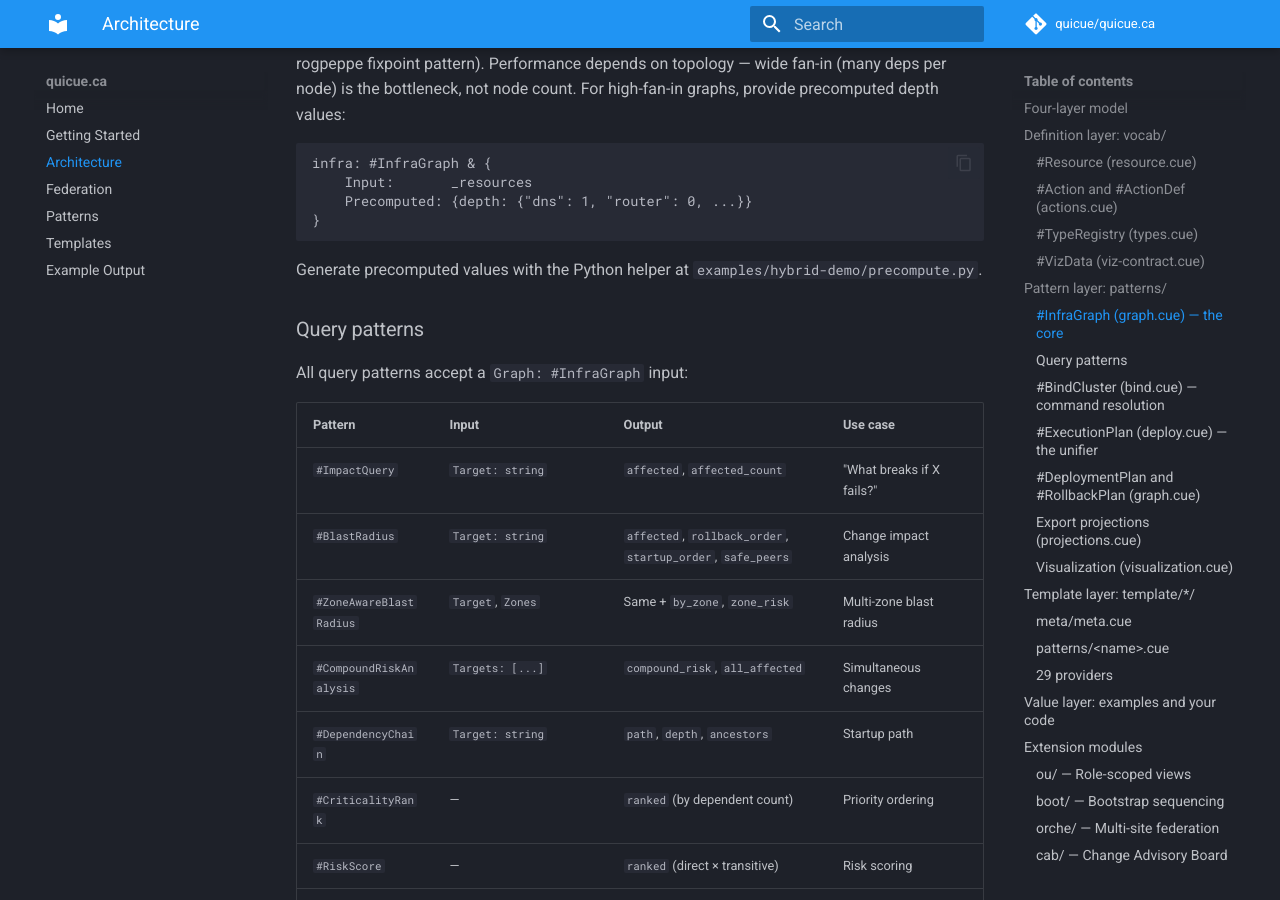
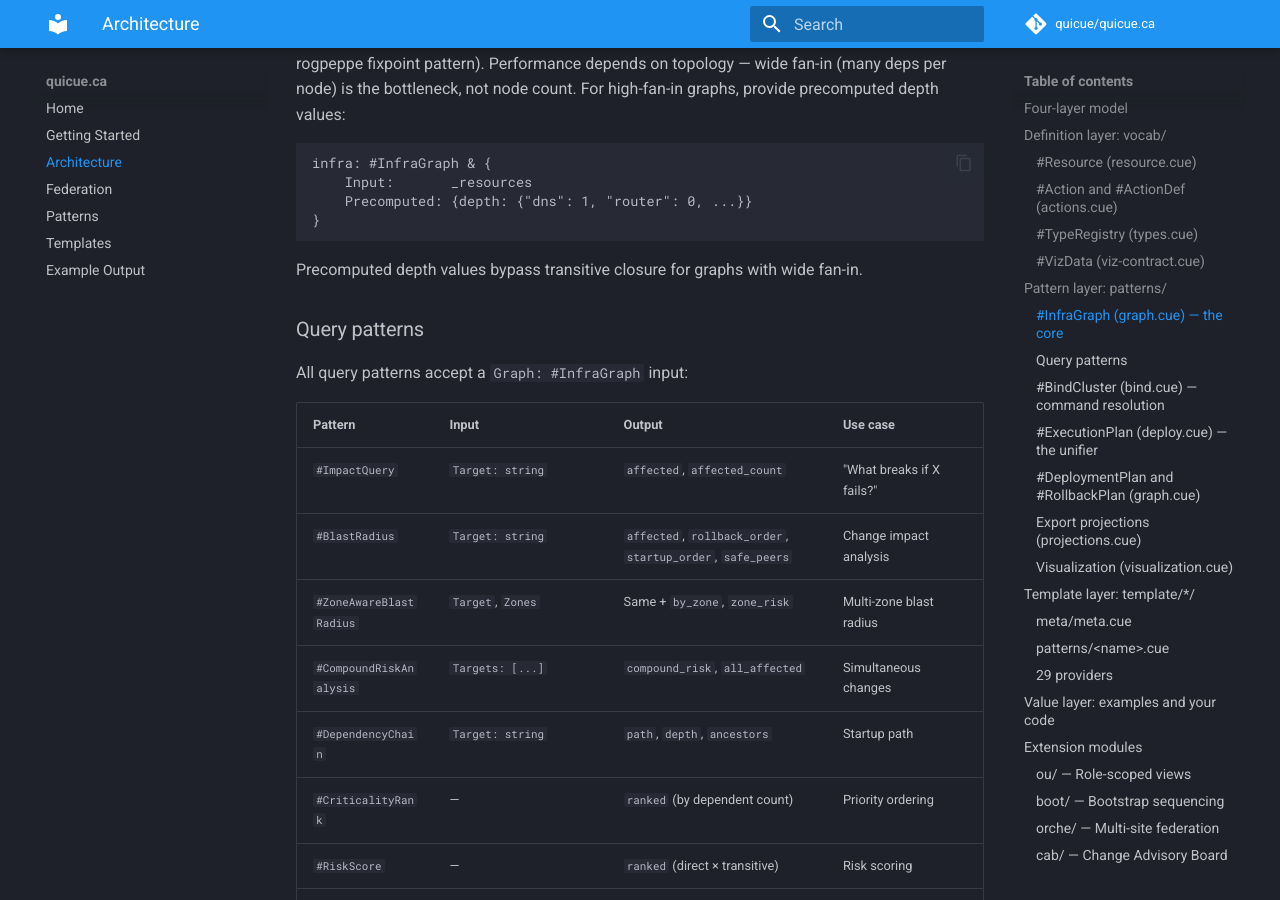
Before and after one commit to quicue/quicue.ca, an MkDocs documentation site: the page built from docs/architecture.md, in a window 1280 px wide and 900 px high, scrolled down 3643 px. Built offline with MkDocs 1.6.1 and Material for MkDocs 9.7.7, drawn with Linux system fonts in a browser that asks for light colours; comment, search, counter and statistics services are not loaded; some of the changed text lies outside the part shown.

Commit message:
Fix publication issues: dead link, internal refs, stale PHONY, missing make targets
- Remove dead reference to examples/hybrid-demo/precompute.py in architecture docs
- Strip local paths (~/grdn, ~/cjlq, etc.) and internal node names from downstream.cue
- Fix .PHONY: remove nonexistent 'summary', add blast/spof/export/jsonld
- Add missing make targets to CONTRIBUTING.md (homelab, devbox, blast, export, jsonld, check-downstream)

````diff
--- a/docs/architecture.md
+++ b/docs/architecture.md
@@ -138,7 +138,7 @@
 }
 ```
 
-Generate precomputed values with the Python helper at `examples/hybrid-demo/precompute.py`.
+Precomputed depth values bypass transitive closure for graphs with wide fan-in.
 
 ### Query patterns
 
````
Also changed, not shown: other parts of docs/architecture.md (+1 -1 lines), CONTRIBUTING.md (+6 -0 lines), 2 other files.
